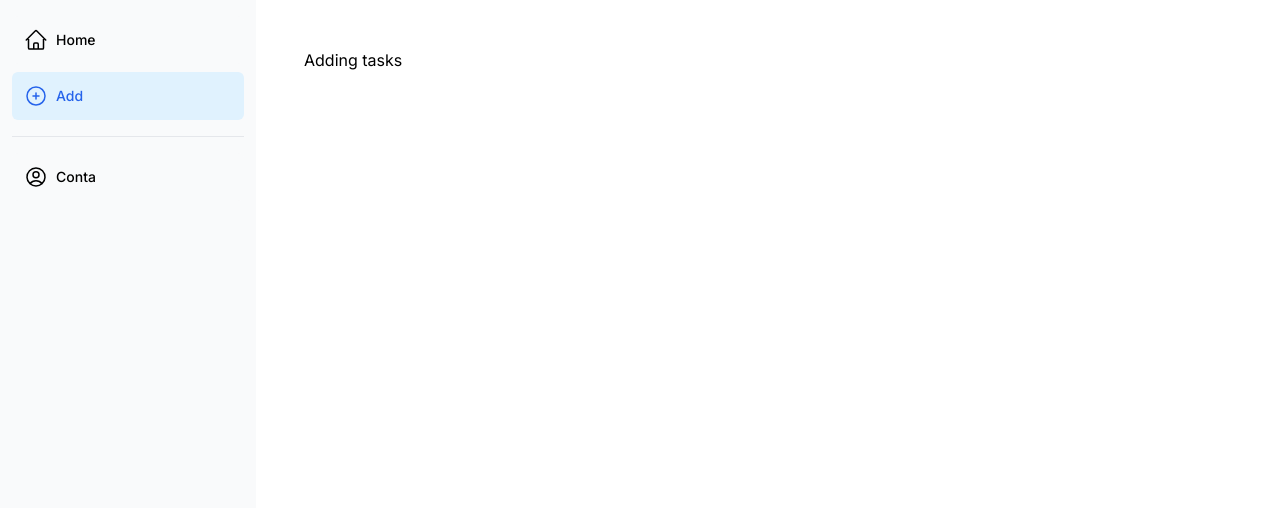
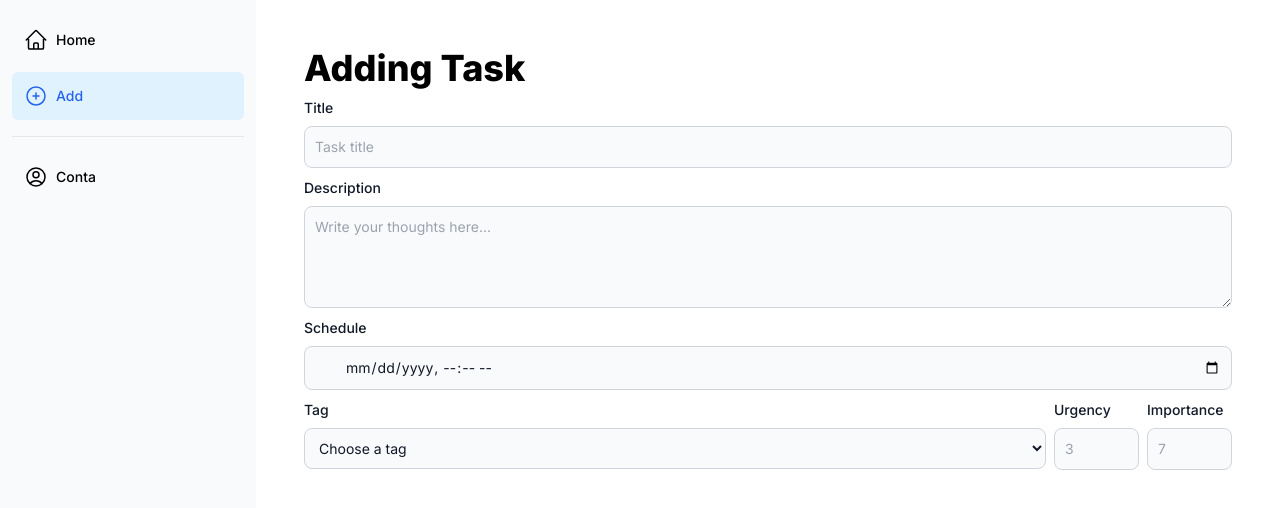
Before and after one commit to lucasKoyama/chronos-frontend, a Next.js app: page /app/tasks/add in a window 1280 px wide. Shown: the top 508 px of the page. Built offline with nearby package versions, Linux system fonts and the light colour scheme.

Commit message:
initial add-task form

```diff
--- a/src/app/app/tasks/add/page.tsx
+++ b/src/app/app/tasks/add/page.tsx
@@ -1,7 +1,68 @@
+import Label from "@/app/ui/forms/label";
+
 export default function Page() {
+  const labelStyle = "block mt-2.5 mb-2 text-sm font-medium text-gray-900";
+
   return (
     <section>
-      <p>Adding tasks</p>
+      <h2 className="text-4xl font-extrabold">Adding Task</h2>
+      <form>
+        <Label title="Title" styles={labelStyle} />
+        <input type="text" id="title" className="bg-gray-50 border border-gray-300 text-gray-900 text-sm rounded-lg focus:ring-blue-500 focus:border-blue-500 block w-full p-2.5 dark:border-gray-600 dark:placeholder-gray-400 dark:focus:ring-blue-500 dark:focus:border-blue-500" placeholder="Task title" required />
+
+        <Label title="Description" styles={labelStyle} />
+        <textarea id="description" rows={4} className="block p-2.5 w-full text-sm text-gray-900 bg-gray-50 rounded-lg border border-gray-300 focus:ring-blue-500 focus:border-blue-500 dark:border-gray-600 dark:placeholder-gray-400 dark:focus:ring-blue-500 dark:focus:border-blue-500" placeholder="Write your thoughts here..."></textarea>
+
+        <Label title="Schedule" styles={labelStyle} />
+        <input
+          type="datetime-local"
+          id="schedule"
+          className="bg-gray-50 border border-gray-300 text-gray-900 text-sm rounded-lg focus:ring-blue-500 focus:border-blue-500 block w-full ps-10 p-2.5 dark:border-gray-600 dark:placeholder-gray-400 dark:focus:ring-blue-500 dark:focus:border-blue-500"
+          placeholder="Select date"
+          min="2023-12-01T00:00"
+          max="2025-12-01T00:00"
+        />
+
+        <div className="w-full flex">
+          <div className="grow mr-2">
+            <Label title="Tag" styles={labelStyle} />
+            <select id="tag" className="w-full bg-gray-50 border border-gray-300 text-gray-900 text-sm rounded-lg focus:ring-blue-500 focus:border-blue-500 block p-2.5 dark:border-gray-600 dark:placeholder-gray-400 dark:focus:ring-blue-500 dark:focus:border-blue-500">
+              <option selected>Choose a tag</option>
+              <option value="US">Mercado</option>
+              <option value="US">Trabalho</option>
+            </select>
+          </div>
+
+          <div className="flex-none mr-2">
+            <Label title="Urgency" styles={labelStyle} />
+            <input
+              type="number"
+              id="urgency"
+              aria-describedby="helper-text-explanation"
+              className="bg-gray-50 border border-gray-300 text-gray-900 text-sm rounded-lg focus:ring-blue-500 focus:border-blue-500 block p-2.5 dark:border-gray-600 dark:placeholder-gray-400 dark:focus:ring-blue-500 dark:focus:border-blue-500"
+              placeholder="3"
+              min={1}
+              max={10}
+              required
+            />
+          </div>
+
+          <div className="flex-none">
+            <Label title="Importance" styles={labelStyle} />
+            <input
+              type="number"
+              id="importance"
+              aria-describedby="helper-text-explanation"
+              className="bg-gray-50 border border-gray-300 text-gray-900 text-sm rounded-lg focus:ring-blue-500 focus:border-blue-500 block p-2.5 dark:border-gray-600 dark:placeholder-gray-400 dark:focus:ring-blue-500 dark:focus:border-blue-500"
+              placeholder="7"
+              min={1}
+              max={10}
+              required
+            />
+          </div>
+        </div>
+
+      </form>
     </section>
   )
 }
--- a/src/app/ui/dashboard/sidenav.tsx
+++ b/src/app/ui/dashboard/sidenav.tsx
@@ -1,6 +1,6 @@
 import Link from "next/link";
 import NavLinks from "./nav-links";
-import { LinkIcon, UserCircleIcon } from "@heroicons/react/24/outline";
+import { UserCircleIcon } from "@heroicons/react/24/outline";
 import clsx from "clsx";
 
 export default function SideNav() {
@@ -9,7 +9,7 @@ export default function SideNav() {
       <button data-drawer-target="separator-sidebar" data-drawer-toggle="separator-sidebar" aria-controls="separator-sidebar" type="button" className="inline-flex items-center p-2 mt-2 ms-3 text-sm text-gray-500 rounded-lg sm:hidden hover:bg-gray-100 focus:outline-none focus:ring-2 focus:ring-gray-200 dark:text-gray-400 dark:hover:bg-gray-700 dark:focus:ring-gray-600">
         <span className="sr-only">Open sidebar</span>
         <svg className="w-6 h-6" aria-hidden="true" fill="currentColor" viewBox="0 0 20 20" xmlns="http://www.w3.org/2000/svg">
-        <path clip-rule="evenodd" fill-rule="evenodd" d="M2 4.75A.75.75 0 012.75 4h14.5a.75.75 0 010 1.5H2.75A.75.75 0 012 4.75zm0 10.5a.75.75 0 01.75-.75h7.5a.75.75 0 010 1.5h-7.5a.75.75 0 01-.75-.75zM2 10a.75.75 0 01.75-.75h14.5a.75.75 0 010 1.5H2.75A.75.75 0 012 10z"></path>
+        <path clipRule="evenodd" fillRule="evenodd" d="M2 4.75A.75.75 0 012.75 4h14.5a.75.75 0 010 1.5H2.75A.75.75 0 012 4.75zm0 10.5a.75.75 0 01.75-.75h7.5a.75.75 0 010 1.5h-7.5a.75.75 0 01-.75-.75zM2 10a.75.75 0 01.75-.75h14.5a.75.75 0 010 1.5H2.75A.75.75 0 012 10z"></path>
         </svg>
       </button>
       <aside id="separator-sidebar" className="fixed top-0 left-0 z-40 w-64 h-screen transition-transform -translate-x-full sm:translate-x-0" aria-label="Sidebar">
--- /dev/null
+++ b/src/app/ui/forms/label.tsx
@@ -0,0 +1,13 @@
+export default function Label({
+  title,
+  styles,
+}: {
+  title: string;
+  styles: string;
+}) {
+  return (
+  <label htmlFor={title.toLowerCase()} className={styles}>
+    {title}
+  </label>
+  )
+}
```
